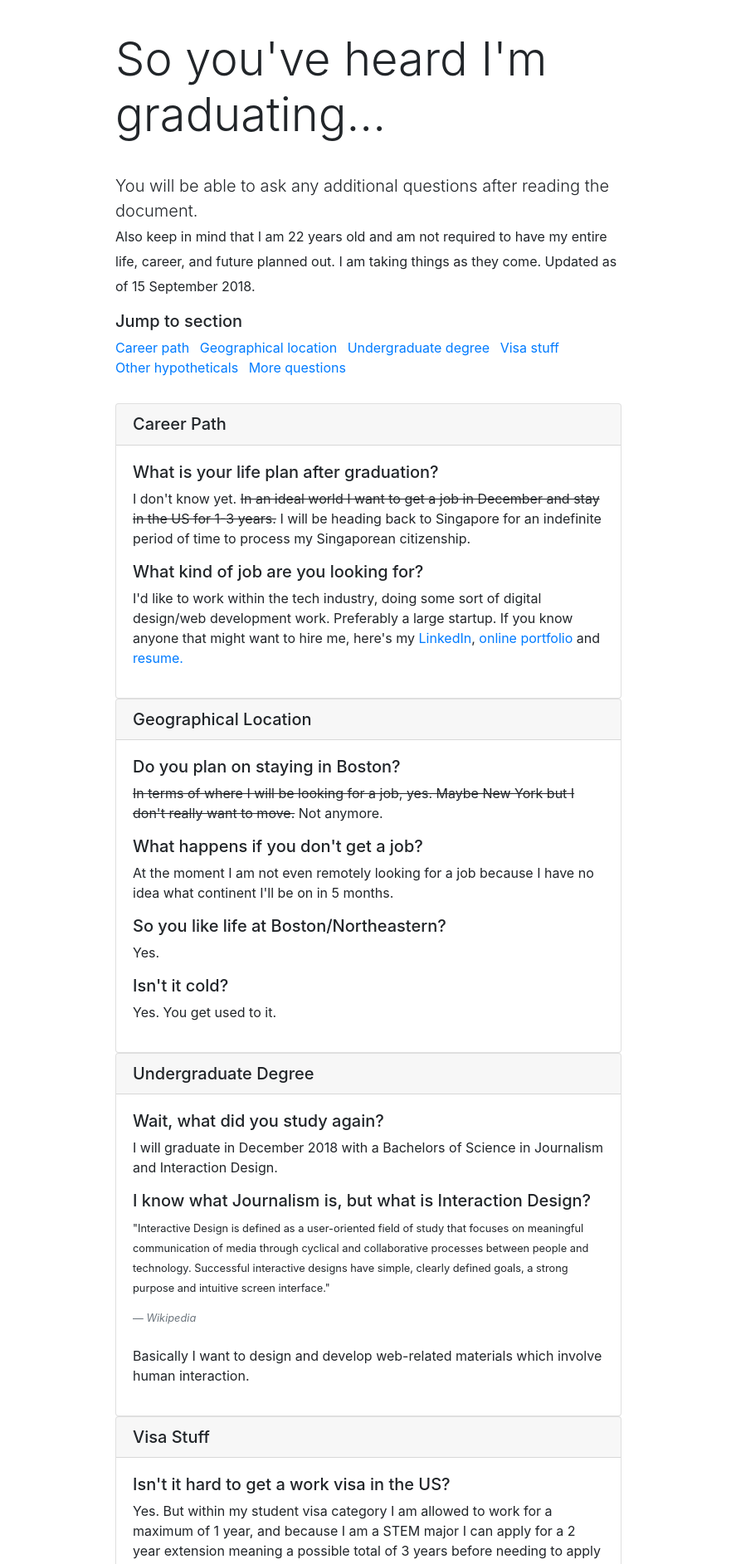
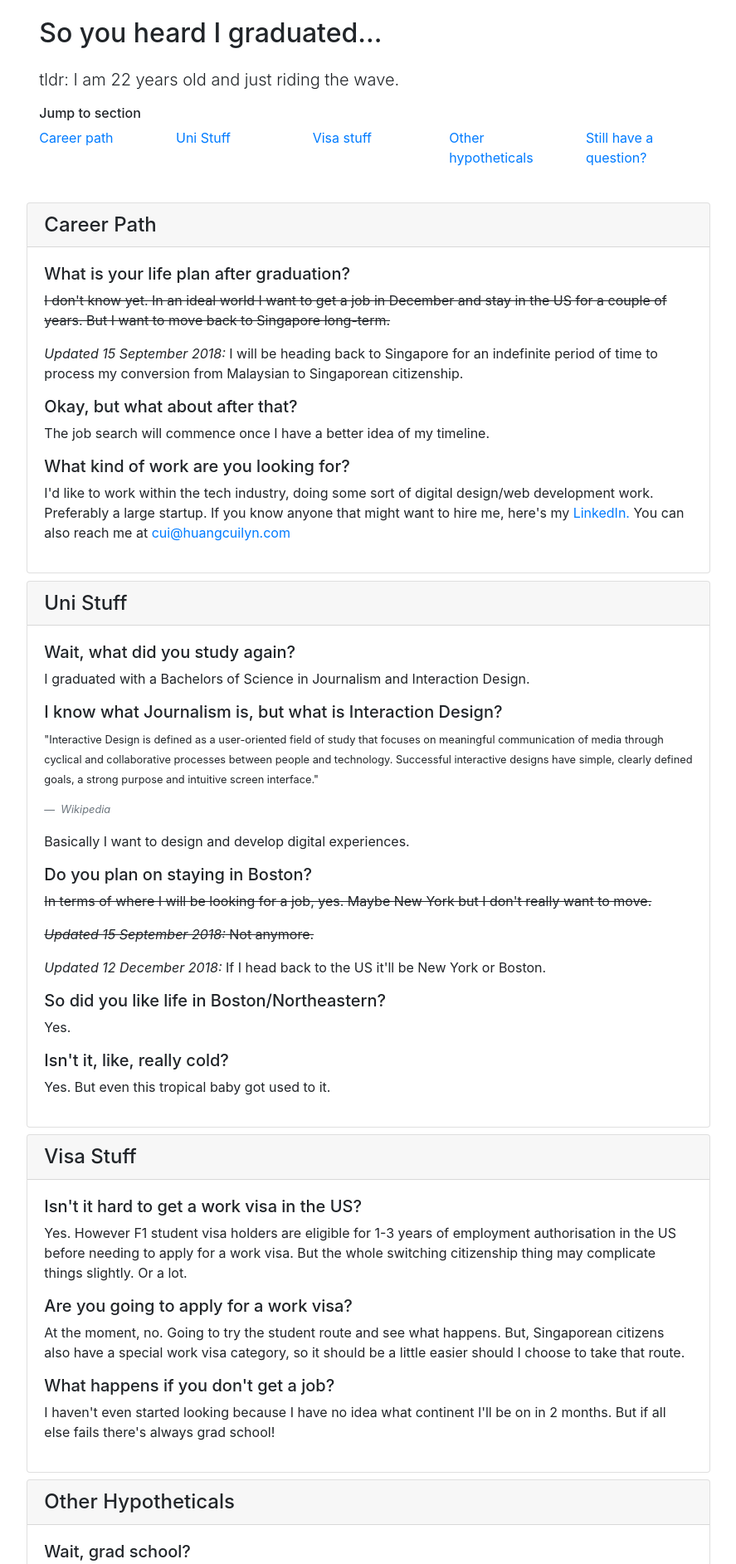
Before and after one commit to huangcuilyn/future-faq, a plain HTML site: page index.html in a window 1280 px wide. Shown: the top 1885 px of the page at 83% size, without its empty margins (196-1083 px from the left). Drawn offline with nearby package versions, Linux system fonts and the light colour scheme.

Commit message:
december update

```diff
--- a/css/main.css
+++ b/css/main.css
@@ -83,6 +83,10 @@ textarea {
 
 #accordion {
     margin: 5% 0 5% 0;
+}
+
+.card {
+    margin-bottom: 1%;
 }
 
 
--- a/index.html
+++ b/index.html
@@ -4,7 +4,7 @@
 <head>
     <meta charset="utf-8">
     <meta http-equiv="x-ua-compatible" content="ie=edge">
-    <title>FAQ | So You've Heard I'm Graduating...</title>
+    <title>Cui's Post-Graduation FAQ</title>
     <meta name="description" content="">
     <meta name="viewport" content="width=device-width, initial-scale=1, shrink-to-fit=no">
     <link rel="apple-touch-icon" href="apple-touch-icon.png">
@@ -19,121 +19,129 @@
     <nav>
     </nav>
     <main>
-        <div class="container col-lg-6 col-md-8">
-            <h1 class="display-4">So you've heard I'm graduating...</h1>
-            <p class=lead>You will be able to ask any additional questions after reading the document.
-                <br><small>Also keep in mind that I am 22 years old and am not required to have my entire life, career, and future planned out. I am taking things as they come. Updated as of 15 September 2018.</small></p>
-            <div class="">
-                <h5>Jump to section</h5>
+        <div class="container col-lg-8 col-md-10">
+            <div class="container-fluid">
+                <h1>So you heard I graduated...</h1>
+                <p class="lead">tldr: I am 22 years old and just riding the wave.</p>
+            </div>
+            <div class="container-fluid">
+                <h6>Jump to section</h6>
                 <ul class="list-unstyled list-inline">
-                    <li class="list-inline-item"><a href="#career">Career path</a></li>
-                    <li class="list-inline-item"><a href="#geo">Geographical location</a></li>
-                    <li class="list-inline-item"><a href="#undergrad">Undergraduate degree</a></li>
-                    <li class="list-inline-item"><a href="#visa">Visa stuff</a></li>
-                    <li class="list-inline-item"><a href="#other">Other hypotheticals</a></li>
-                    <li class="list-inline-item"><a href="#question">More questions</a></li>
+                    <div class="row">
+                        <div class="col-sm">
+                            <li class="list-inline-item"><a href="#career">Career path</a></li>
+                        </div>
+                        <div class="col-sm">
+                            <li class="list-inline-item"><a href="#uni">Uni Stuff</a></li>
+                        </div>
+                        <div class="col-sm">
+                            <li class="list-inline-item"><a href="#visa">Visa stuff</a></li>
+                        </div>
+                        <div class="col-sm">
+                            <li class="list-inline-item"><a href="#other">Other hypotheticals</a></li>
+                        </div>
+                        <div class="col-sm">
+                            <li class="list-inline-item"><a href="#question">Still have a question?</a></li>
+                        </div>
+                    </div>
                 </ul>
             </div>
             <div id="accordion">
                 <!--CAREER PATH-->
                 <div id="career" class="card">
                     <div class="card-header" data-toggle="collapse" data-target="#collapseOne" aria-expanded="true" aria-controls="collapseOne" id="headingOne">
-                        <h5 class="mb-0 d-inline">Career Path</h5>
+                        <h4 class="mb-0 d-inline">Career Path</h4>
                     </div>
                     <div id="collapseOne" class="collapse show" aria-labelledby="headingOne" data-parent="#accordion">
                         <div class="card-body">
                             <h5 class="question">What is your life plan after graduation?</h5>
-                            <p class="answer">I don't know yet. <s>In an ideal world I want to get a job in December and stay in the US for 1-3 years.</s> I will be heading back to Singapore for an indefinite period of time to process my Singaporean citizenship.</p>
-                            <h5 class="question">What kind of job are you looking for?</h5>
-                            <p class="answer">I'd like to work within the tech industry, doing some sort of digital design/web development work. Preferably a large startup. If you know anyone that might want to hire me, here's my <a href="http://linkedin.com/in/huangcuilyn">LinkedIn</a>, <a href="http://huangcuilyn.com">online portfolio</a> and <a href="https://huangcuilyn.com/s/resume">resume.</a></p>
+                            <p class="answer">
+                                <s>I don't know yet. In an ideal world I want to get a job in December and stay in the US for a couple of years. But I want to move back to Singapore long-term.</s>
+                            </p>
+                            <p class="answer"><em>Updated 15 September 2018:</em> I will be heading back to Singapore for an indefinite period of time to process my conversion from Malaysian to Singaporean citizenship.</p>
+                            <h5 class="question">Okay, but what about after that?</h5>
+                            <p class="answer">The job search will commence once I have a better idea of my timeline.</p>
+                            <h5 class="question">What kind of work are you looking for?</h5>
+                            <p class="answer">I'd like to work within the tech industry, doing some sort of digital design/web development work. Preferably a large startup. If you know anyone that might want to hire me, here's my <a href="http://linkedin.com/in/huangcuilyn">LinkedIn.</a> You can also reach me at <a href="mailto:cui@huangcuilyn.com">cui@huangcuilyn.com</a></p>
+                            <!-- <a href="http://huangcuilyn.com">online portfolio</a> and <a href="https://huangcuilyn.com/s/resume">resume.</a> -->
                         </div>
                     </div>
                 </div>
-                <!--GEOGRAPHY-->
-                <div id="geo" class="card">
+                <!--UNI STUFF-->
+                <div id="uni" class="card">
                     <div class="card-header" data-toggle="collapse" data-target="#collapseTwo" aria-expanded="true" aria-controls="collapseTwo" id="headingTwo">
-                        <h5 class="mb-0">Geographical Location</h5>
+                        <h4 class="mb-0">Uni Stuff</h4>
                     </div>
                     <div id="collapseTwo" class="collapse show" aria-labelledby="headingTwo" data-parent="#accordion">
                         <div class="card-body">
+                            <h5 class="question">Wait, what did you study again?</h5>
+                            <p class="answer">I graduated with a Bachelors of Science in Journalism and Interaction Design.</p>
+                            <h5 class="question">I know what Journalism is, but what is Interaction Design?</h5>
+                            <p class="answer"><small>"Interactive Design is defined as a user-oriented field of study that focuses on meaningful communication of media through cyclical and collaborative processes between people and technology. Successful interactive designs have simple, clearly defined goals, a strong purpose and intuitive screen interface."</small>
+                                <footer class="blockquote-footer">
+                                    <cite title="Wikipedia">Wikipedia</cite>
+                                </footer>
+                            </p>
+                            <p>Basically I want to design and develop digital experiences.</p>
                             <h5 class="question">Do you plan on staying in Boston?</h5>
-                            <p class="answer"><s>In terms of where I will be looking for a job, yes. Maybe New York but I don't really want to move.</s> Not anymore.</p>
-                            <h5 class="question">What happens if you don't get a job?</h5>
-                            <p class="answer">At the moment I am not even remotely looking for a job because I have no idea what continent I'll be on in 5 months.</p>
-                            <h5 class="question">So you like life at Boston/Northeastern?</h5>
+                            <p class="answer">
+                                <s>In terms of where I will be looking for a job, yes. Maybe New York but I don't really want to move.</s>
+                            </p>
+                            <p class="answer">
+                                <s><em>Updated 15 September 2018:</em> Not anymore.</s>
+                            </p>
+                            <p class="answer"><em>Updated 12 December 2018:</em> If I head back to the US it'll be New York or Boston.</p>
+                            <h5 class="question">So did you like life in Boston/Northeastern?</h5>
                             <p class="answer">Yes.</p>
-                            <h5 class="question">Isn't it cold?</h5>
-                            <p class="answer">Yes. You get used to it.</p>
-                        </div>
-                    </div>
-                </div>
-                <!--UNDERGRAD-->
-                <div id="undergrad" class="card">
-                    <div class="card-header" data-toggle="collapse" data-target="#collapseThree" aria-expanded="true" aria-controls="collapseThree" id="headingThree">
-                        <h5 class="mb-0">Undergraduate Degree</h5>
-                    </div>
-                    <div id="collapseThree" class="collapse show" aria-labelledby="headingThree" data-parent="#accordion">
-                        <div class="card-body">
-                            <h5 class="question">Wait, what did you study again?</h5>
-                            <p class="answer">I will graduate in December 2018 with a Bachelors of Science in Journalism and Interaction Design.</p>
-                            <h5 class="question">I know what Journalism is, but what is Interaction Design?</h5>
-                            <p class="answer"><small>"Interactive Design is defined as a user-oriented field of study that focuses on meaningful communication of media through cyclical and collaborative processes between people and technology. Successful interactive designs have simple, clearly defined goals, a strong purpose and intuitive screen interface."</small><footer class="blockquote-footer"><cite title="Wikipedia">Wikipedia</cite></footer><br>Basically I want to design and develop web-related materials which involve human interaction.</p>
+                            <h5 class="question">Isn't it, like, really cold?</h5>
+                            <p class="answer">Yes. But even this tropical baby got used to it.</p>
                         </div>
                     </div>
                 </div>
                 <!--VISA STUFF-->
                 <div id="visa" class="card">
                     <div class="card-header" data-toggle="collapse" data-target="#collapseFour" aria-expanded="true" aria-controls="collapseFour" id="headingFour">
-                        <h5 class="mb-0">Visa Stuff</h5>
+                        <h4 class="mb-0">Visa Stuff</h4>
                     </div>
                     <div id="collapseFour" class="collapse show" aria-labelledby="headingFour" data-parent="#accordion">
                         <div class="card-body">
                             <h5 class="question">Isn't it hard to get a work visa in the US?</h5>
-                            <p class="answer">Yes. But within my student visa category I am allowed to work for a maximum of 1 year, and because I am a STEM major I can apply for a 2 year extension meaning a possible total of 3 years before needing to apply for an official work visa. But as I will taking up Singaporean citizenship I will no longer be eligible for a student visa and therefore this work allowance.</p>
-                            <p class="answer">The US work visa application works on a lottery system, and it involves needing an employer to sponsor and vouch for you. It's a little bit easier for Singaporean citizens, so that should work in my favour should I decide to go back to the US.</p>
-                            <h5 class="question">Okay, but what's STEM?</h5>
-                            <p class="answer">Science, Technology, Engineering, and Mathematics.</p>
-                            <h5 class="question">But how does your course fit into STEM?</h5>
-                            <p class="answer">The extension only applies to certain majors within STEM, and there is a published list of degrees that are applicable. Graphic design and web development both fall under that.</p>
+                            <p class="answer">Yes. However F1 student visa holders are eligible for 1-3 years of employment authorisation in the US before needing to apply for a work visa. But the whole switching citizenship thing may complicate things slightly. Or a lot.</p>
+                            <h5 class="question">Are you going to apply for a work visa?</h5>
+                            <p class="answer">At the moment, no. Going to try the student route and see what happens. But, Singaporean citizens also have a special work visa category, so it should be a little easier should I choose to take that route.</p>
+                            <h5 class="question">What happens if you don't get a job?</h5>
+                            <p class="answer">I haven't even started looking because I have no idea what continent I'll be on in 2 months. But if all else fails there's always grad school!</p>
                         </div>
                     </div>
                 </div>
                 <!--OTHER-->
                 <div id="other" class="card">
                     <div class="card-header" data-toggle="collapse" data-target="#collapseFive" aria-expanded="true" aria-controls="collapseFive" id="headingFive">
-                        <h5 class="mb-0">Other Hypotheticals</h5>
+                        <h4 class="mb-0">Other Hypotheticals</h4>
                     </div>
                     <div id="collapseFive" class="collapse show" aria-labelledby="headingFive" data-parent="#accordion">
                         <div class="card-body">
-                            <h5 class="question">Grad school?</h5>
-                            <p class="answer">At the moment I am looking at courses in both London and New York.</p>
-                            <h5 class="question">Isn't your boyfriend American? Why don't you just get a green card to stay in the US?</h5>
-                            <p class="answer">I have no intention of getting married anytime soon, nor is getting a green card within my current future goals. I intend on going back to Singapore eventually.</p>
-                            <h5 class="question">But if you move back to Singapore, what's he going to do?</h5>
-                            <p class="answer">We will cross that bridge when we get there.</p>
+                            <h5 class="question">Wait, grad school?</h5>
+                            <p class="answer">Maybe. Trying the job thing first.</p>
+                            <h5 class="question">What about just staying in Singapore?</h5>
+                            <p class="answer">I intend on moving back in the long run, but if I have the opportunity to do something else first then I'd do that. And frankly, I couldn't afford it.</p>
+                            <h5 class="question">How about a green card wedding?</h5>
+                            <p class="answer">And be stuck paying American taxes? Nah. Also that's <em>i l l e g a l.</em></p>
                         </div>
                     </div>
                 </div>
                 <!--QUESTION-->
                 <div id="question" class="card">
                     <div class="card-header" data-toggle="collapse" data-target="#collapseSix" aria-expanded="true" aria-controls="collapseSix" id="headingSix">
-                        <h5 class="mb-0">I still have a question!</h5>
+                        <h4 class="mb-0">I still have a question!</h4>
                     </div>
                     <div id="collapseSix" class="collapse show" aria-labelledby="headingSix" data-parent="#accordion">
                         <div class="card-body">
-                            <p>Any further questions/concerns/wise words/unsolicited opinions can be submitted via the form below.</p>
+                            <p>Any further questions/concerns/wise words/unsolicited opinions can be submitted via the form below. This doesn't actually send me anything, it's just to get it out of your system.</p>
                             <form>
-                                <div class="form-row">
-                                    <div class="col">
-                                        <input type="text" class="form-control" placeholder="Name">
-                                    </div>
-                                    <div class="col">
-                                        <input type="text" class="form-control" placeholder="E-mail">
-                                    </div>
-                                </div>
                                 <div class="form-group mt-2">
-                                    <label for="textArea">Your message</label>
-                                    <textarea class="form-control" id="textArea" rows="4" placeholder="This form doesn't actually submit anywhere, it's just here to get the question out of your system."></textarea>
+                                    <label for="textArea"><small>Your message</small></label>
+                                    <textarea class="form-control" id="textArea" rows="4" placeholder="Go ahead, shout into the void."></textarea>
                                 </div>
                                 <button type="submit" class="btn btn-primary">Submit</button>
                             </form>
```
